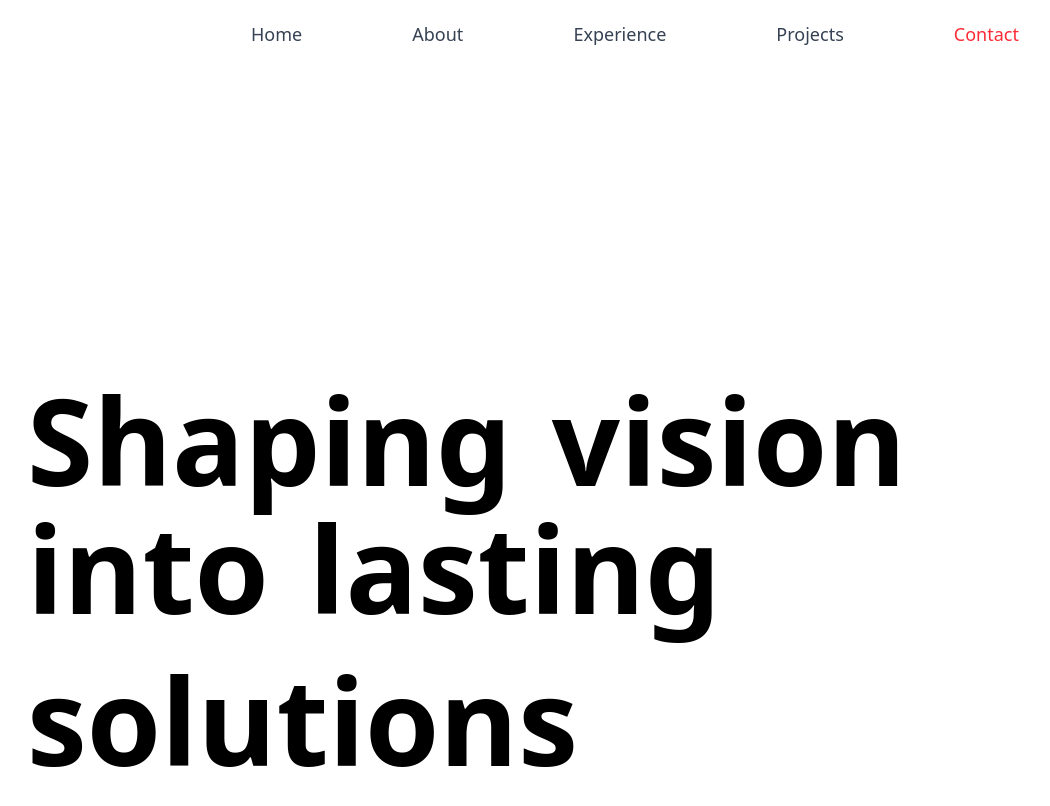
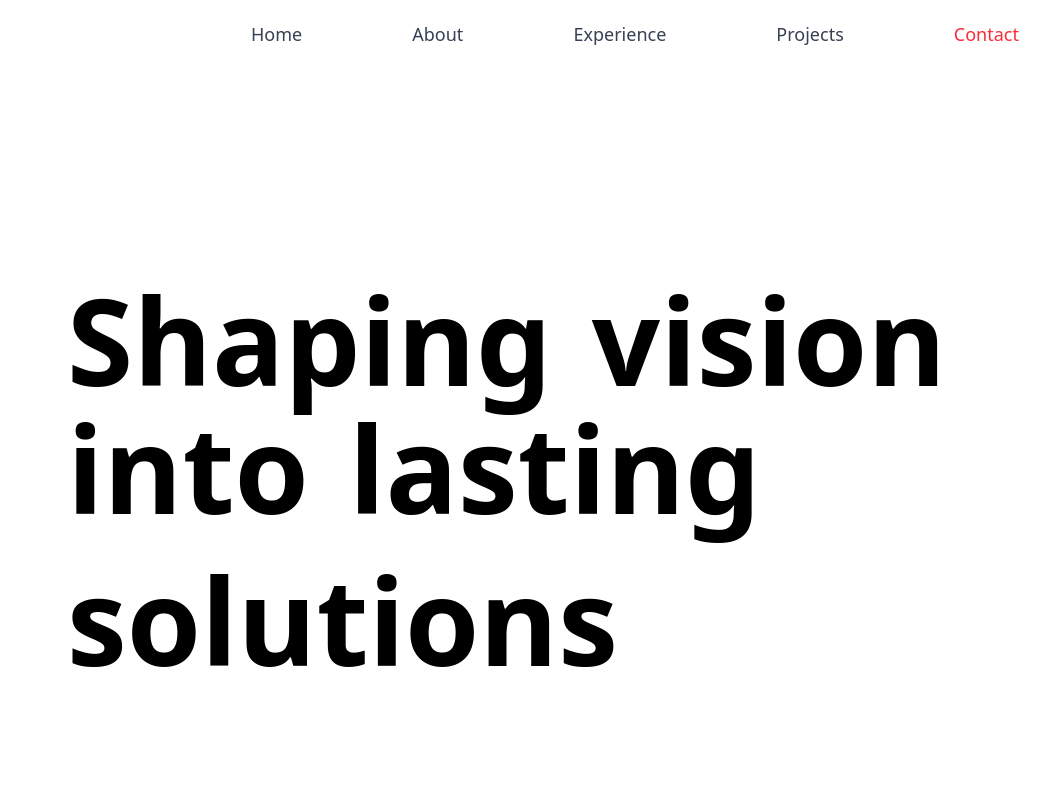
Before and after one commit to Sarthak-Kakkar-03/portfolio-website-v2, a React (Vite) app: page / in a window 1280 px wide. Shown: the top 806 px of the page, without its empty margins (5-1055 px from the left). Built offline with nearby package versions, Linux system fonts and the light colour scheme.

Commit message:
sections implemented

```diff
--- a/src/App.jsx
+++ b/src/App.jsx
@@ -4,6 +4,7 @@ import viteLogo from '/vite.svg'
 import './App.css'
 import Header from './components/header/header'
 import Hero from './components/Hero/Hero'
+import Section from './components/Section'
 
 function App() {
   const [count, setCount] = useState(0)
@@ -11,13 +12,14 @@ function App() {
   return (
     <div className='min-h-screen bg-white'>
       <main
-      className="flex-1 overscroll-contain focus:outline-none"
+      className="flex-1 overscroll-contain focus:outline-none
+    md:snap-y md:snap-proximity md:scroll-pt-16"
       tabIndex={-1}
       role="region"
       aria-label="Main content"
       >
         <Header/>
-        <Hero/>
+        <Section id='hero'><Hero/></Section>
       </main>
     </div>
   )
--- a/src/components/Hero/LetterExplosion/LetterCollision.jsx
+++ b/src/components/Hero/LetterExplosion/LetterCollision.jsx
@@ -8,7 +8,7 @@ import LetterDisplay from './LetterDisplay';
 gsap.registerPlugin(ScrollTrigger);
 
 // If your header is exactly 60px tall:
-const HEADER_H = 60;
+const HEADER_H = 64;
 
 const lines = [
   'Shaping',
@@ -83,7 +83,7 @@ export default function LetterCollision() {
       {/* Section fills the screen minus header */}
       <section
         ref={ref}
-        className="ml-8 flex flex-col justify-end items-start pb-8"
+        className="ml-8 flex flex-col justify-center items-start pb-8"
         style={{ minHeight: `calc(100vh - ${HEADER_H}px)`, paddingTop: 24, paddingBottom: 24 }}
       >
         <div className="mb-8">
@@ -103,8 +103,6 @@ export default function LetterCollision() {
         </div>
       </section>
 
-      {/* TEMP spacer so there’s scroll room until you add real content below. Remove later. */}
-      <div style={{ height: '120vh' }} />
     </>
   );
 }
--- /dev/null
+++ b/src/components/Section.jsx
@@ -0,0 +1,13 @@
+import React from 'react';
+
+export default function Section({ id, className = '', children }) {
+  return (
+    <section
+      id={id}
+      data-fullpage
+      className={`min-h-[calc(100dvh-4rem)] px-2 py-4 md:px-10 md:py-12 ${className}`}
+    >
+      {children}
+    </section>
+  );
+}
--- a/src/styles/index.css
+++ b/src/styles/index.css
@@ -16,3 +16,12 @@
   --color-matte:     var(--matte);
   --color-surface: var(--surface);
 }
+
+
+section[data-fullpage] {
+  scroll-snap-align: start;
+}
+
+@media (min-width: 768px) {
+  html, body { scroll-padding-top: 4rem; }
+}
```
